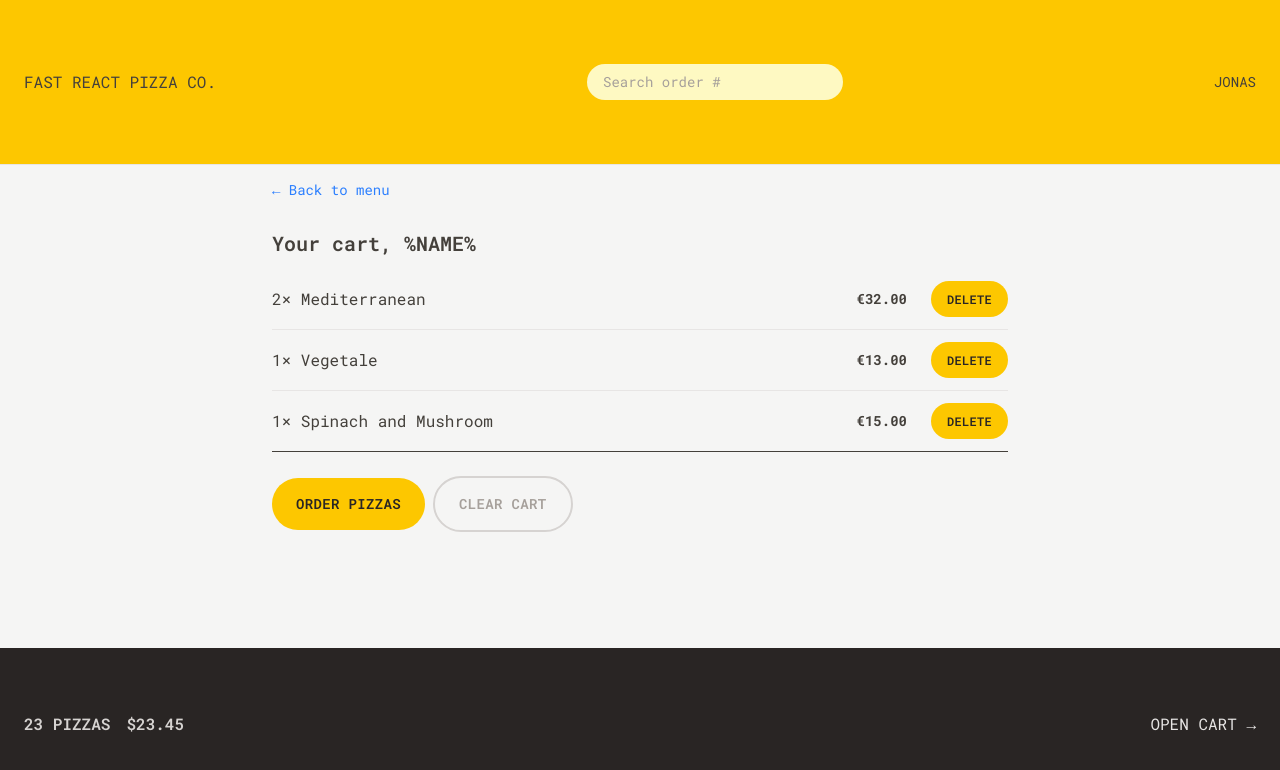
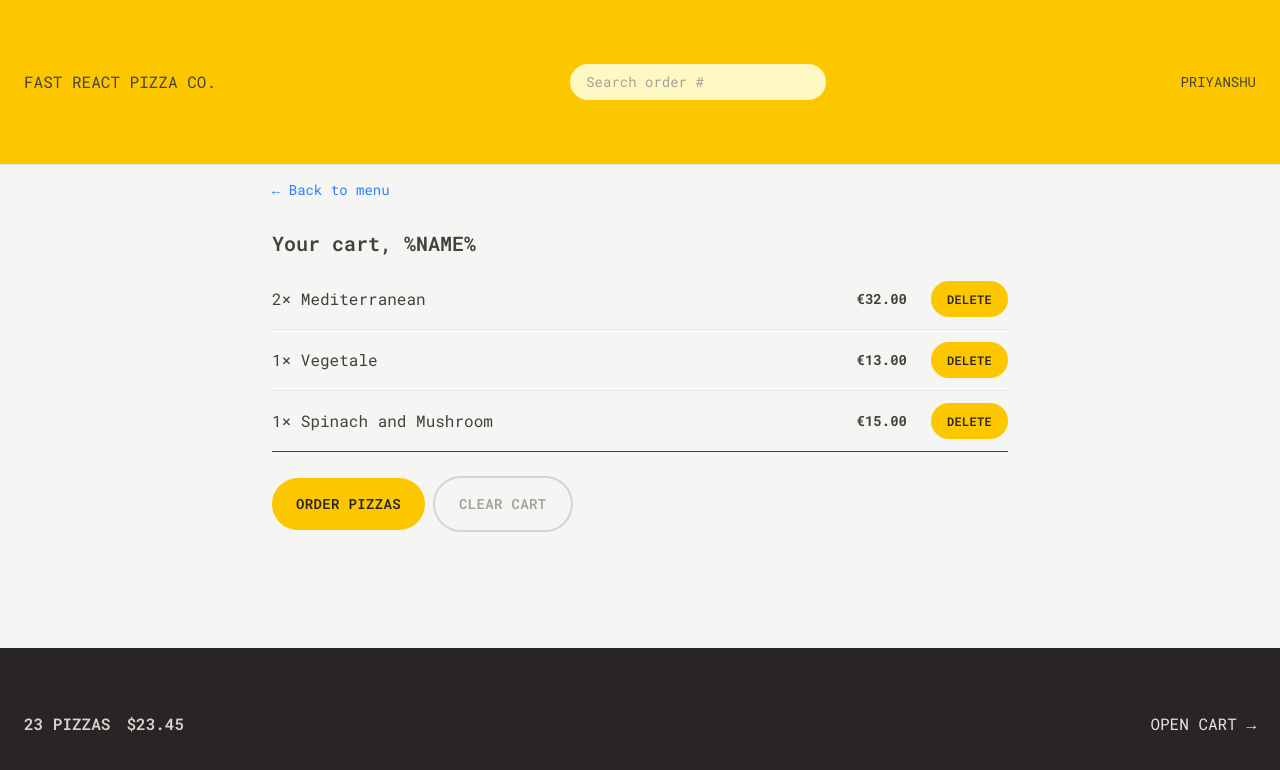
Before and after one commit to Priyanshubelwal17/Pizza-App, a React (Vite) app: page /cart in a window 1280 px wide. Shown: the top 770 px of the page. Built offline with nearby package versions, Linux system fonts and the light colour scheme.

Commit message:
Change username

```diff
--- a/src/features/user/Username.jsx
+++ b/src/features/user/Username.jsx
@@ -1,5 +1,5 @@
 function Username() {
-  return <div className="font-semihold hidden text-sm md:block">jonas</div>;
+  return <div className="font-semihold hidden text-sm md:block">Priyanshu</div>;
 }
 
 export default Username;
```
